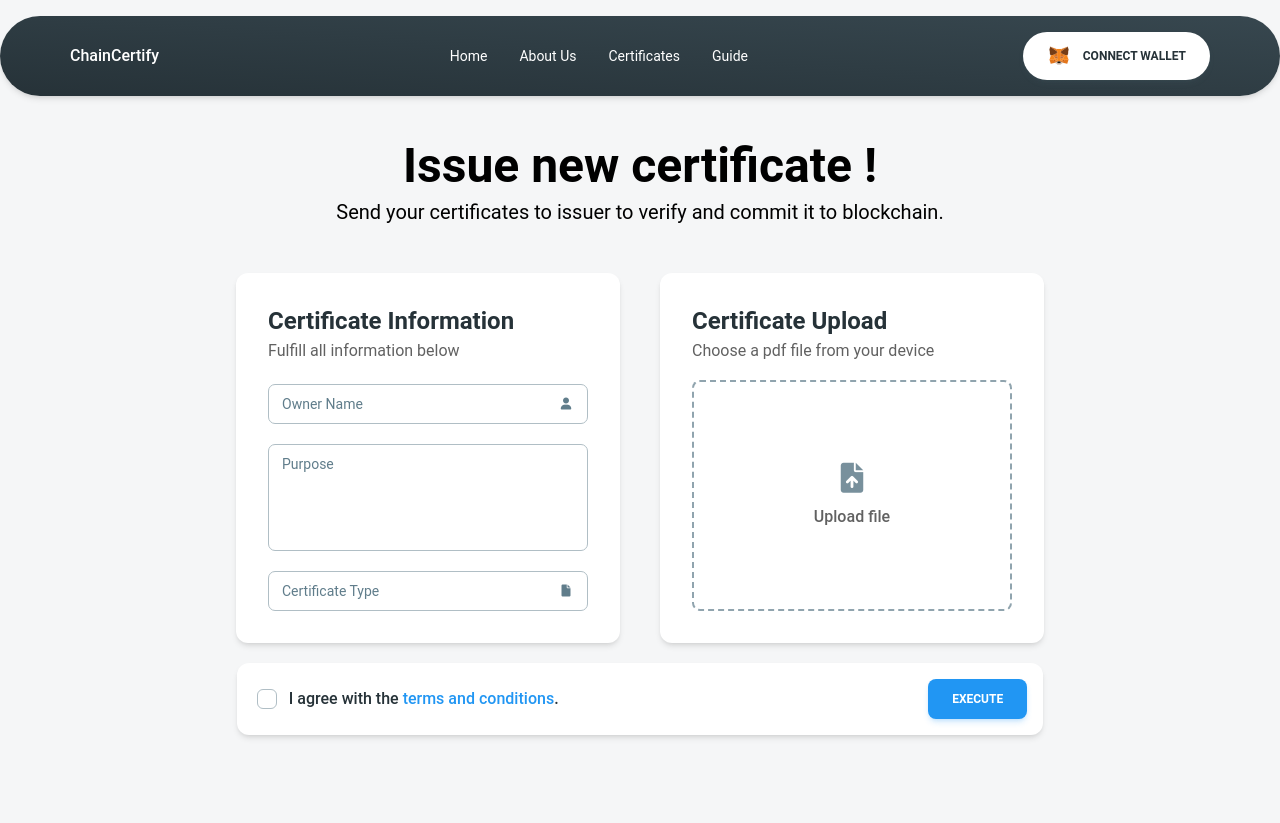
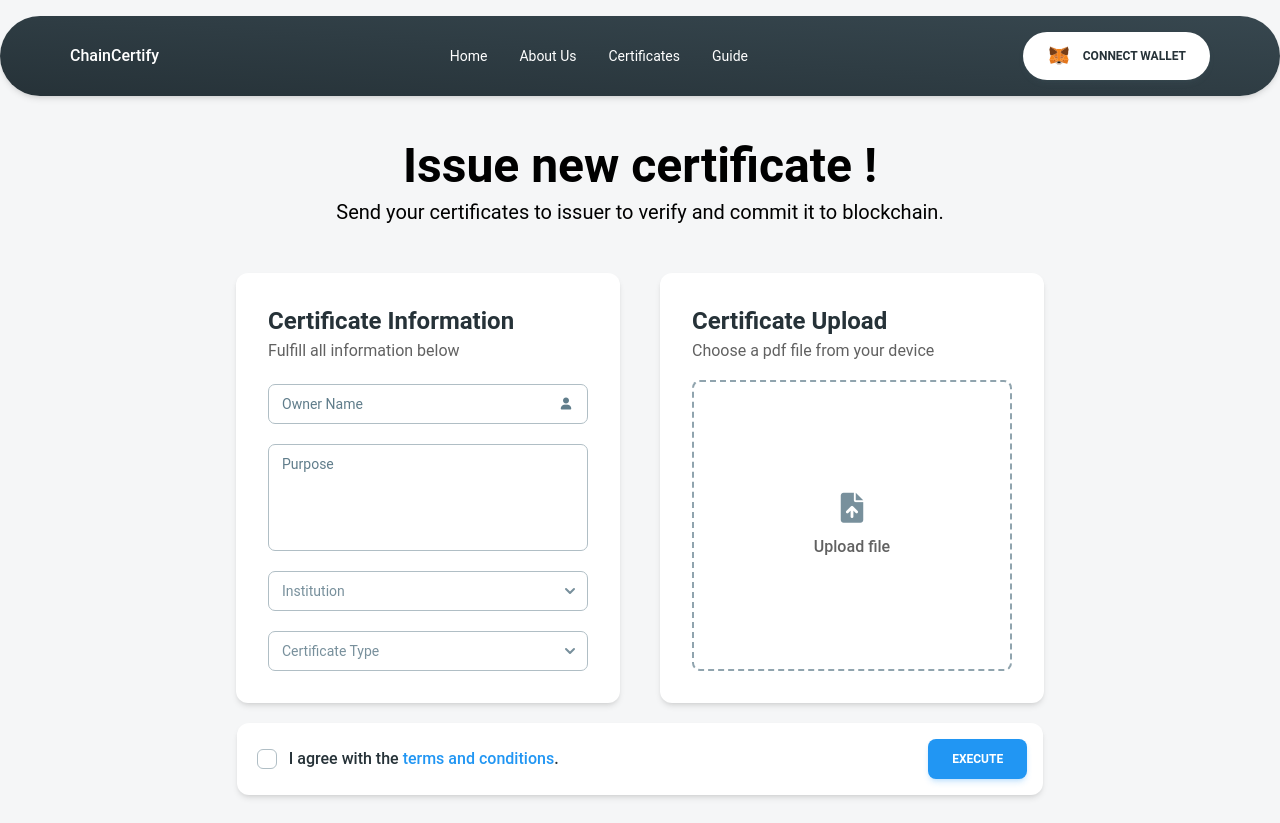
Before and after one commit to r1chou5e/ChainCertify-FE, a React (Create React App) app: page /issue in a window 1280 px wide. Before the commit the page ends 800 px from the top, so only its background shows below. Built offline with nearby package versions, Linux system fonts and the light colour scheme.

Commit message:
add Institution

```diff
--- a/src/components/pages/GetCertificates.jsx
+++ b/src/components/pages/GetCertificates.jsx
@@ -1,4 +1,12 @@
-import { Card, Typography, Button } from "@material-tailwind/react";
+import {
+  Card,
+  Typography,
+  Button,
+  Menu,
+  MenuHandler,
+  MenuList,
+  MenuItem,
+} from "@material-tailwind/react";
 
 const TABLE_HEAD = ["Name"];
 
@@ -57,7 +65,37 @@ function GetCertificates() {
                         {name}
                       </Typography>
                       <div className="ml-auto">
-                        <i className="fas fa-ellipsis-vertical text-gray-400"></i>
+                        <Menu>
+                          <MenuHandler>
+                            <i className="fas fa-ellipsis-vertical text-gray-400 p-1"></i>
+                          </MenuHandler>
+                          <MenuList>
+                            <MenuItem className="flex flex-row">
+                              <div className="my-auto">
+                                <i className="fas fa-share text-blue-gray-500 mr-1"></i>
+                              </div>
+                              <Typography
+                                variant="small"
+                                color="blue-gray-500"
+                                className="font-normal pl-2"
+                              >
+                                Share
+                              </Typography>
+                            </MenuItem>
+                            <MenuItem className="flex flex-row">
+                              <div className="my-auto">
+                                <i className="fas fa-trash text-red-500 mr-1"></i>
+                              </div>
+                              <Typography
+                                variant="small"
+                                color="red"
+                                className="font-normal pl-2"
+                              >
+                                Remove
+                              </Typography>
+                            </MenuItem>
+                          </MenuList>
+                        </Menu>
                       </div>
                     </td>
                   </tr>
--- a/src/components/pages/IssueCertificates.jsx
+++ b/src/components/pages/IssueCertificates.jsx
@@ -11,6 +11,8 @@ import {
   DialogBody,
   DialogFooter,
   Spinner,
+  Select,
+  Option,
 } from "@material-tailwind/react";
 
 const IssueCertificates = () => {
@@ -18,10 +20,37 @@ const IssueCertificates = () => {
   const [gasFee, setGasFee] = useState(0);
   const [showModal, setShowModal] = useState(false);
   const [isLoading, setIsLoading] = useState(false);
+  const [curInst, setCurInst] = useState("uit");
+  const certificateTypes = [
+    {
+      institution: "uit",
+      name: "UIT - University Of Information Technology",
+      types: [
+        "Associate's Degree",
+        "Bachelor's Degree",
+        "Master's Degree",
+        "Doctoral Degree",
+        "Professional Degrees",
+      ],
+    },
+    {
+      institution: "iig",
+      name: "IIG Vietnam",
+      types: [
+        "TOEIC Listening & Reading",
+        "TOEIC Speaking & Writing",
+        "TOEIC Bridge",
+      ],
+    },
+  ];
 
   const handleUploadFile = (event) => {
     const file = event.target.files[0];
     setSelectedFile(file);
+  };
+
+  const handleSelectInstitution = (event) => {
+    setCurInst(event);
   };
 
   const openModal = () => {
@@ -53,7 +82,7 @@ const IssueCertificates = () => {
           blockchain.
         </Typography>
       </div>
-      <div>
+      <div className="mb-7">
         <div className="flex justify-center gap-10">
           <Card
             className="h-auto w-[30%] mt-10 overflow-hidden p-8"
@@ -73,10 +102,20 @@ const IssueCertificates = () => {
                 icon={<i className="fas fa-user text-xs" />}
               />
               <Textarea label="Purpose" />
-              <Input
-                label="Certificate Type"
-                icon={<i className="fas fa-file text-xs" />}
-              />
+              <Select label="Institution" onChange={handleSelectInstitution}>
+                {certificateTypes.map((item, index) => (
+                  <Option value={item.institution}>{item.name}</Option>
+                ))}
+              </Select>
+              <Select label="Certificate Type">
+                {certificateTypes
+                  .find((item) => item.institution === curInst)
+                  ?.types.map((type, index) => (
+                    <Option key={index} value={type}>
+                      {type}
+                    </Option>
+                  ))}
+              </Select>
             </div>
           </Card>
           <Card
```
